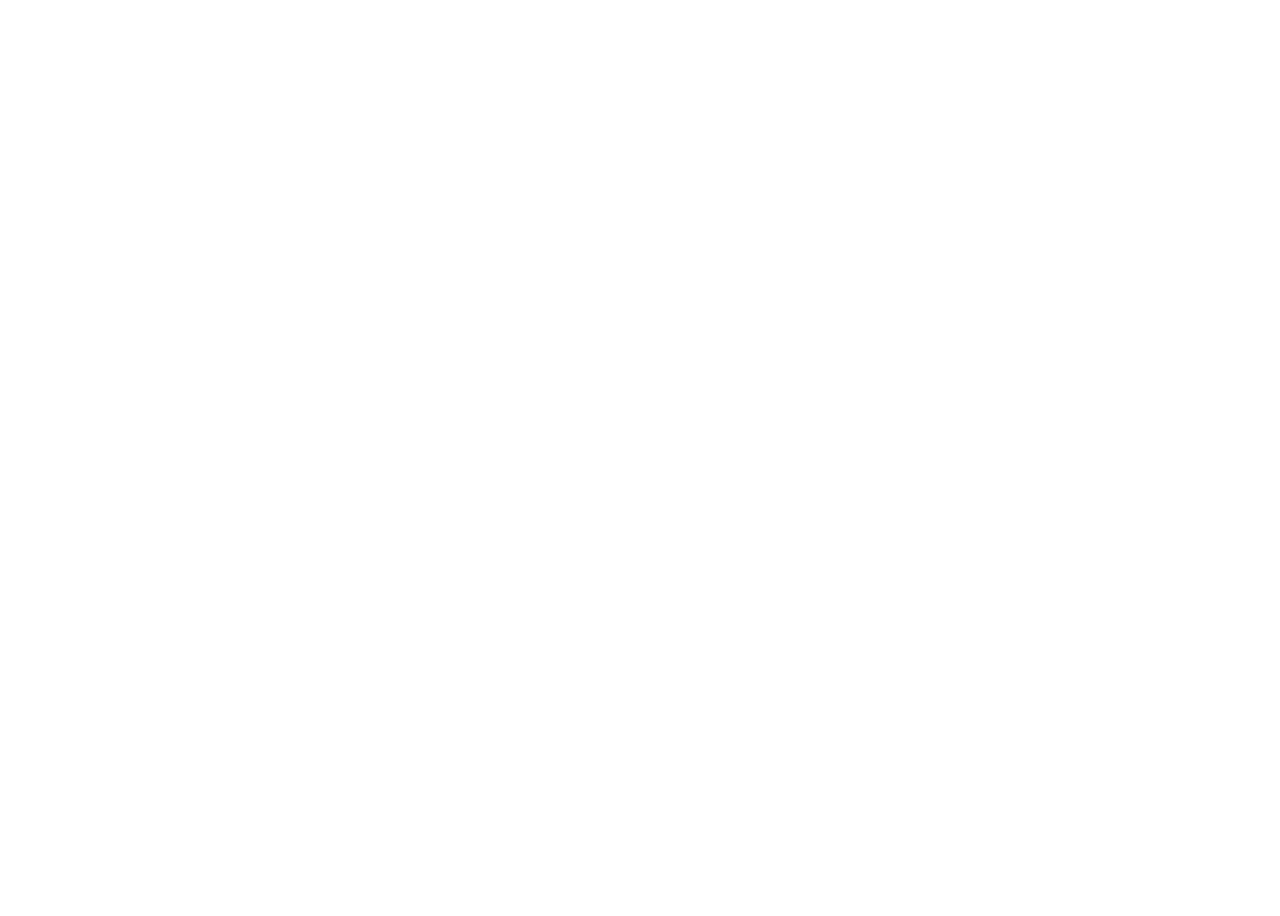
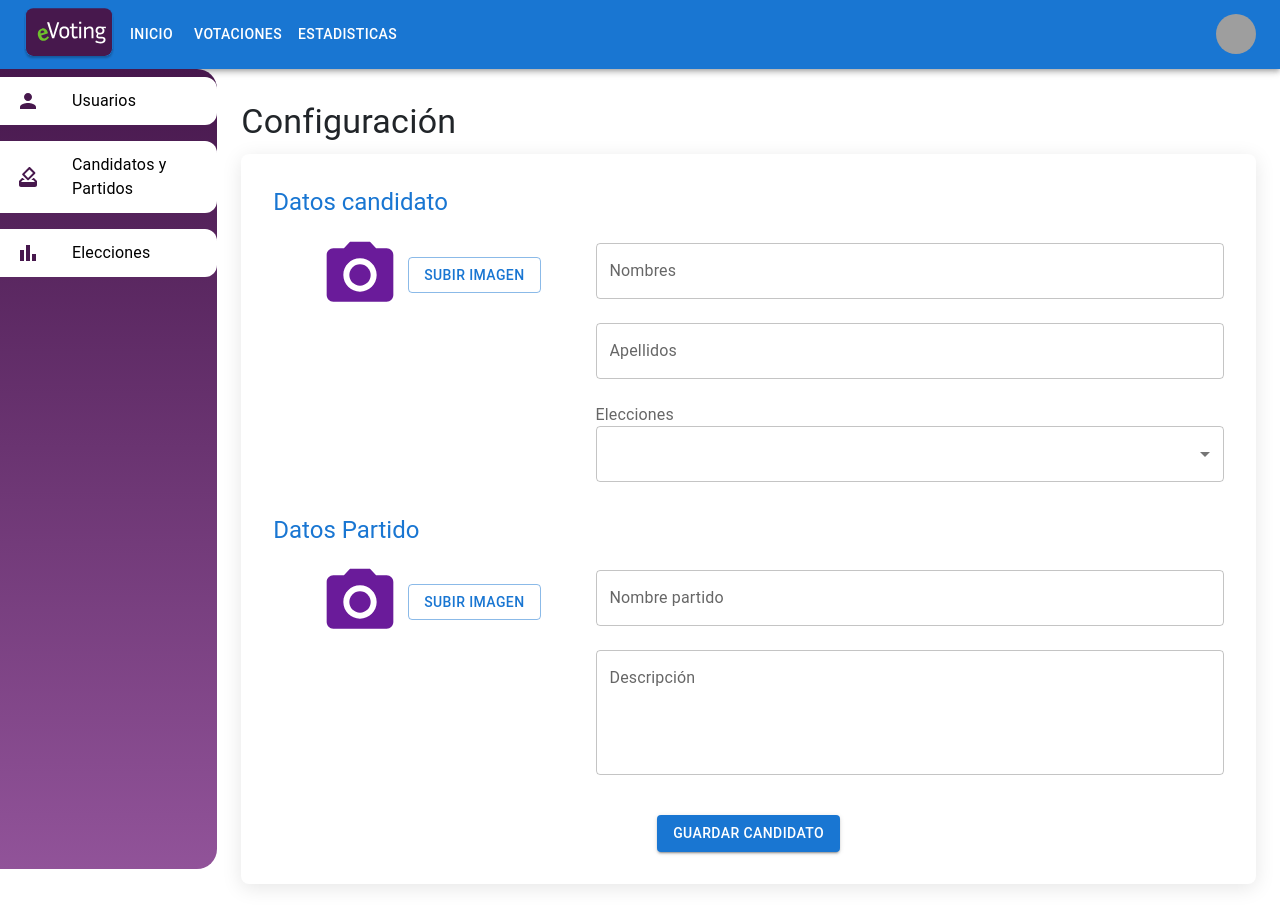
Before and after one commit to Blockchain-2024-20-Evoting/evoting-react-test, a React (Vite) app in the folder react-app/: page /dashboard/candidatos in a window 1280 px wide. Before the commit this address had no page. Before the commit the page ends 800 px from the top, so only its background shows below. Built offline with nearby package versions, Linux system fonts and the light colour scheme; grey boxes are pictures that could not be loaded.

Commit message:
Implementación de dashboard con sidebar

```diff
--- a/react-app/package.json
+++ b/react-app/package.json
@@ -10,9 +10,11 @@
     "preview": "vite preview"
   },
   "dependencies": {
+    "bootstrap": "^5.3.3",
     "react": "^18.2.0",
     "react-app": "file:",
-    "react-dom": "^18.2.0"
+    "react-dom": "^18.2.0",
+    "react-router-dom": "^6.27.0"
   },
   "devDependencies": {
     "@types/react": "^18.2.66",
--- a/react-app/src/Router.tsx
+++ b/react-app/src/Router.tsx
@@ -1,3 +1,4 @@
+// src/Router.tsx
 import React from "react";
 import { Route, Routes } from "react-router-dom";
 import { HomePage } from "./screens/home/Home";
@@ -5,6 +6,9 @@ import { LoginPage } from "./screens/login/Login";
 import { RouterLayout } from "./components/RouterLayout";
 import { VotacionesPage } from "./screens/votaciones/Votaciones";
 import { EstadisticasPage } from "./screens/estadisticas/Estadisticas";
+import Dashboard from "./screens/dashboard/Dashboard";
+import UserForm from "./components/UserForm";
+import CandidateAndPartyForm from "./components/CandidateAndPartyForm";
 
 export const AppRouter: React.FC<{}> = () => {
   return (
@@ -12,8 +16,12 @@ export const AppRouter: React.FC<{}> = () => {
       <Route path="/" element={<RouterLayout />}>
         <Route path="/" element={<HomePage />} />
         <Route path="/votaciones" element={<VotacionesPage />} />
-        <Route path="/Estadisticas" element={<EstadisticasPage />} />
+        <Route path="/estadisticas" element={<EstadisticasPage />} />
         <Route path="/login" element={<LoginPage />} />
+        <Route path="/dashboard" element={<Dashboard />}>
+          <Route path="usuarios" element={<UserForm />} />
+          <Route path="candidatos" element={<CandidateAndPartyForm />} /> {/* Formulario combinado */}
+        </Route>
       </Route>
     </Routes>
   );
--- /dev/null
+++ b/react-app/src/components/CandidateAndPartyForm.tsx
@@ -0,0 +1,93 @@
+// src/components/CandidateAndPartyForm.tsx
+import React from 'react';
+import { Box, Typography, TextField, Button, Grid, IconButton, InputLabel, MenuItem, Select, SelectChangeEvent } from '@mui/material';
+import PhotoCamera from '@mui/icons-material/PhotoCamera';
+
+const CandidateAndPartyForm: React.FC = () => {
+  const [election, setElection] = React.useState('');
+
+  const handleElectionChange = (event: SelectChangeEvent) => {
+    setElection(event.target.value as string);
+  };
+
+  return (
+    <Box
+      sx={{
+        background: '#fff',
+        padding: 4,
+        borderRadius: 2,
+        boxShadow: '0px 4px 20px rgba(0, 0, 0, 0.1)',
+      }}
+    >
+      {/* Datos del Candidato */}
+      <Typography variant="h5" gutterBottom color="primary">
+        Datos candidato
+      </Typography>
+      <Grid container spacing={2}>
+        <Grid item xs={12} md={4}>
+          <Box textAlign="center">
+            <IconButton color="primary" aria-label="upload picture" component="label">
+              <input hidden accept="image/*" type="file" />
+              <PhotoCamera sx={{ fontSize: 80, color: '#6A1B9A' }} />
+            </IconButton>
+            <Button variant="outlined" component="label">
+              subir imagen
+              <input hidden accept="image/*" type="file" />
+            </Button>
+          </Box>
+        </Grid>
+        <Grid item xs={12} md={8}>
+          <TextField label="Nombres" fullWidth margin="normal" />
+          <TextField label="Apellidos" fullWidth margin="normal" />
+          <Box mt={2}> {/* Ajusta el espaciado aquí en lugar de usar margin en Select */}
+            <InputLabel id="election-label">Elecciones</InputLabel>
+            <Select
+              labelId="election-label"
+              value={election}
+              onChange={handleElectionChange}
+              fullWidth
+            >
+              <MenuItem value="">
+                <em>Seleccione una opción</em>
+              </MenuItem>
+              <MenuItem value="eleccion1">Elección 1</MenuItem>
+              <MenuItem value="eleccion2">Elección 2</MenuItem>
+            </Select>
+          </Box>
+        </Grid>
+      </Grid>
+
+      {/* Datos del Partido */}
+      <Typography variant="h5" gutterBottom color="primary" sx={{ mt: 4 }}>
+        Datos Partido
+      </Typography>
+      <Grid container spacing={2}>
+        <Grid item xs={12} md={4}>
+          <Box textAlign="center">
+            <IconButton color="primary" aria-label="upload picture" component="label">
+              <input hidden accept="image/*" type="file" />
+              <PhotoCamera sx={{ fontSize: 80, color: '#6A1B9A' }} />
+            </IconButton>
+            <Button variant="outlined" component="label">
+              subir imagen
+              <input hidden accept="image/*" type="file" />
+            </Button>
+          </Box>
+        </Grid>
+        <Grid item xs={12} md={8}>
+          <TextField label="Nombre partido" fullWidth margin="normal" />
+          <TextField label="Descripción" fullWidth multiline rows={4} margin="normal" />
+        </Grid>
+      </Grid>
+
+      {/* Botón Guardar */}
+      <Box textAlign="center" mt={4}>
+        <Button variant="contained" color="primary">
+          guardar candidato
+        </Button>
+      </Box>
+    </Box>
+  );
+};
+
+export default CandidateAndPartyForm;
--- /dev/null
+++ b/react-app/src/components/Sidebar.tsx
@@ -0,0 +1,87 @@
+// src/components/Sidebar.tsx
+import React from 'react';
+import { List, ListItem, ListItemIcon, ListItemText, Box } from '@mui/material';
+import { Link } from 'react-router-dom';
+import HomeIcon from '@mui/icons-material/Home';
+import BarChartIcon from '@mui/icons-material/BarChart';
+import HowToVoteIcon from '@mui/icons-material/HowToVote';
+import PersonIcon from '@mui/icons-material/Person';
+
+const Sidebar: React.FC = () => {
+  return (
+    <Box
+      sx={{
+        height: '100vh',
+        background: 'linear-gradient(to bottom, #47184D, #915399)',
+        padding: 0,
+        borderRadius: '0 20px 20px 0', // Esquinas redondeadas solo en el lado derecho del Sidebar
+        display: 'flex',
+        flexDirection: 'column',
+      }}
+    >
+      <List>
+        <ListItem
+          component={Link}
+          to="/dashboard/usuarios"
+          sx={{
+            backgroundColor: '#FFFFFF',
+            borderRadius: '0 12px 12px 0', // Menos redondeo en las esquinas derechas
+            marginBottom: 2,
+            marginRight: 2, // Espacio a la derecha del botón
+            color: '#000000', // Color de texto negro
+            '&:hover': {
+              backgroundColor: '#f3f3f3',
+            },
+          }}
+        >
+          <ListItemIcon>
+            <PersonIcon sx={{ color: '#47184D' }} />
+          </ListItemIcon>
+          <ListItemText primary="Usuarios" sx={{ color: '#000000' }} />
+        </ListItem>
+
+        <ListItem
+          component={Link}
+          to="/dashboard/candidatos"
+          sx={{
+            backgroundColor: '#FFFFFF',
+            borderRadius: '0 12px 12px 0', // Menos redondeo en las esquinas derechas
+            marginBottom: 2,
+            marginRight: 2, // Espacio a la derecha del botón
+            color: '#000000', // Color de texto negro
+            '&:hover': {
+              backgroundColor: '#f3f3f3',
+            },
+          }}
+        >
+          <ListItemIcon>
+            <HowToVoteIcon sx={{ color: '#47184D' }} />
+          </ListItemIcon>
+          <ListItemText primary="Candidatos y Partidos" sx={{ color: '#000000' }} />
+        </ListItem>
+
+        <ListItem
+          component={Link}
+          to="/elecciones"
+          sx={{
+            backgroundColor: '#FFFFFF',
+            borderRadius: '0 12px 12px 0', // Menos redondeo en las esquinas derechas
+            marginBottom: 2,
+            marginRight: 2, // Espacio a la derecha del botón
+            color: '#000000', // Color de texto negro
+            '&:hover': {
+              backgroundColor: '#f3f3f3',
+            },
+          }}
+        >
+          <ListItemIcon>
+            <BarChartIcon sx={{ color: '#47184D' }} />
+          </ListItemIcon>
+          <ListItemText primary="Elecciones" sx={{ color: '#000000' }} />
+        </ListItem>
+      </List>
+    </Box>
+  );
+};
+
+export default Sidebar;
--- /dev/null
+++ b/react-app/src/components/UserForm.tsx
@@ -0,0 +1,34 @@
+// src/components/NewUserForm.tsx
+import React from 'react';
+import { Box, Typography, TextField, Button } from '@mui/material';
+
+const NewUserForm: React.FC = () => {
+  return (
+    <Box
+      sx={{
+        background: '#fff',
+        padding: 4,
+        borderRadius: 2,
+        boxShadow: '0px 4px 20px rgba(0, 0, 0, 0.1)',
+        width: '100%', // Esto hace que el formulario ocupe el ancho disponible
+        maxWidth: '800px', // Limita el ancho máximo del formulario para que no sea demasiado amplio
+        margin: '0 auto', // Centra el formulario horizontalmente
+      }}
+    >
+      <Typography variant="h5" gutterBottom color="primary">
+        Usuario Nuevo
+      </Typography>
+      <TextField label="Nombre/s" fullWidth margin="normal" />
+      <TextField label="Apellido/s" fullWidth margin="normal" />
+      <TextField label="Email" fullWidth margin="normal" />
+      <TextField label="Contraseña" type="password" fullWidth margin="normal" />
+      <Box textAlign="center" mt={2}>
+        <Button variant="contained" color="primary">
+          Guardar
+        </Button>
+      </Box>
+    </Box>
+  );
+};
+
+export default NewUserForm;
--- /dev/null
+++ b/react-app/src/screens/dashboard/Dashboard.tsx
@@ -0,0 +1,22 @@
+// src/screens/dashboard/Dashboard.tsx
+import React from 'react';
+import { Box, Typography, Container } from '@mui/material';
+import Sidebar from '../../components/Sidebar';
+import { Outlet } from 'react-router-dom';
+
+const Dashboard: React.FC = () => {
+  return (
+    <Box display="flex">
+      <Sidebar />
+      <Container maxWidth="lg" sx={{ mt: 4, mb: 4 }}>
+        <Typography variant="h4" gutterBottom>
+          Configuración
+        </Typography>
+        {/* Área donde se cargan los componentes según la ruta interna */}
+        <Outlet />
+      </Container>
+    </Box>
+  );
+};
+
+export default Dashboard;
```
Also changed, not shown: react-app/src/screens/user/UserPage.tsx (added, +16 -0 lines), 1 other file (tests, documents, lock files or other folders).
